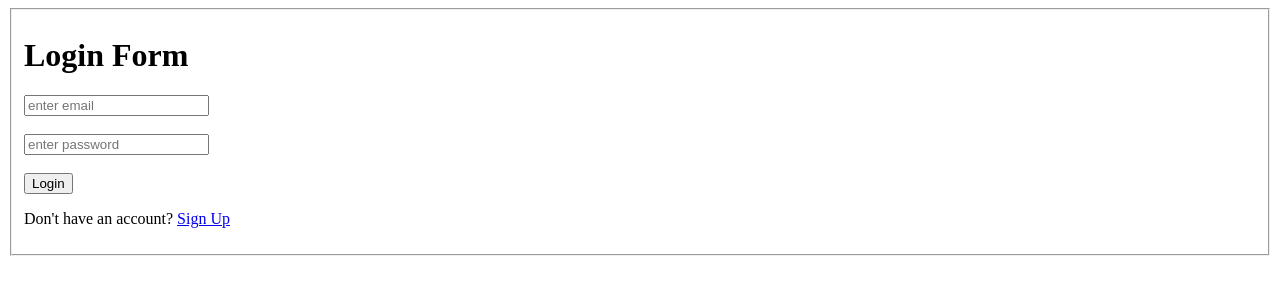
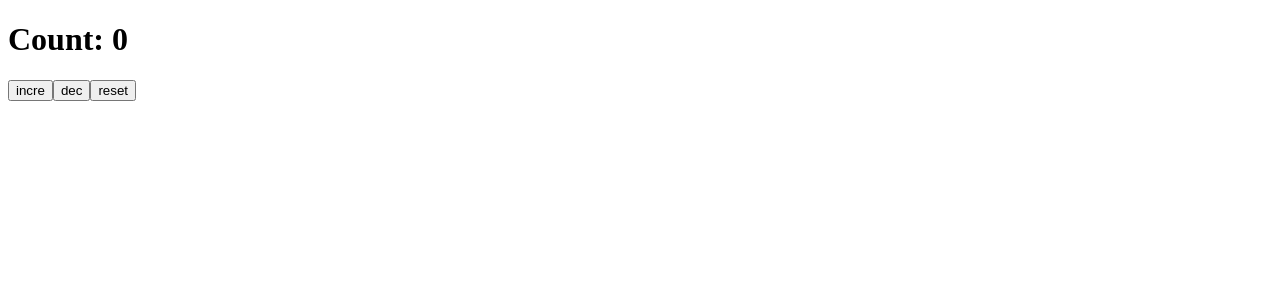
Before and after one commit to Afroz-215/Learn-React, a React (Vite) app in the folder my-react-app/: page /login in a window 1280 px wide. Shown: the top 300 px of the page. Built offline with nearby package versions, Linux system fonts and the light colour scheme.

Commit message:
useReducer

```diff
--- a/my-react-app/src/App.jsx
+++ b/my-react-app/src/App.jsx
@@ -92,18 +92,33 @@
 // export default App
 
 
+// import React from 'react'
+// // import SignUp from './SignUp'
+// // import Login from './Login'
+// // import { Route,Routes } from 'react-router-dom'
+
+// const App = () => {
+//   return (
+//     <div>
+//        <Day7/>
+//       {/* <Routes>
+//         <Route path='/' element={<SignUp/>}   />
+//         <Route path='/login' element={<Login/>} />
+//       </Routes> */}
+
+//     </div>
+//   )
+// }
+
+// export default App
+
 import React from 'react'
-import SignUp from './SignUp'
-import Login from './Login'
-import { Route,Routes } from 'react-router-dom'
+import Day7 from './Day7'
 
 const App = () => {
   return (
     <div>
-      <Routes>
-        <Route path='/' element={<SignUp/>}   />
-        <Route path='/login' element={<Login/>} />
-      </Routes>
+      <Day7/>
     </div>
   )
 }
--- /dev/null
+++ b/my-react-app/src/Day7.jsx
@@ -0,0 +1,28 @@
+import React, { useReducer } from 'react'
+
+const Day7 = () => {
+    function reduser(count, action) {
+        if (action.type === 'inc') {
+            return count + 1
+        } else if (action.type === 'dec') {
+            return count - 1
+        }
+        else if (action.type === 'reset') {
+            return 0
+        } else {
+            return count
+        }
+    }
+    const [count, dispatch] = useReducer(reduser, 0)
+
+    return (
+        <div>
+            <h1>Count: {count}</h1>
+            <button onClick={() => dispatch({ type: 'inc' })}>incre</button>
+            <button onClick={() => dispatch({ type: 'dec' })}>dec</button>
+            <button onClick={() => dispatch({ type: 'reset' })}>reset</button>
+        </div>
+    )
+}
+
+export default Day7
```
